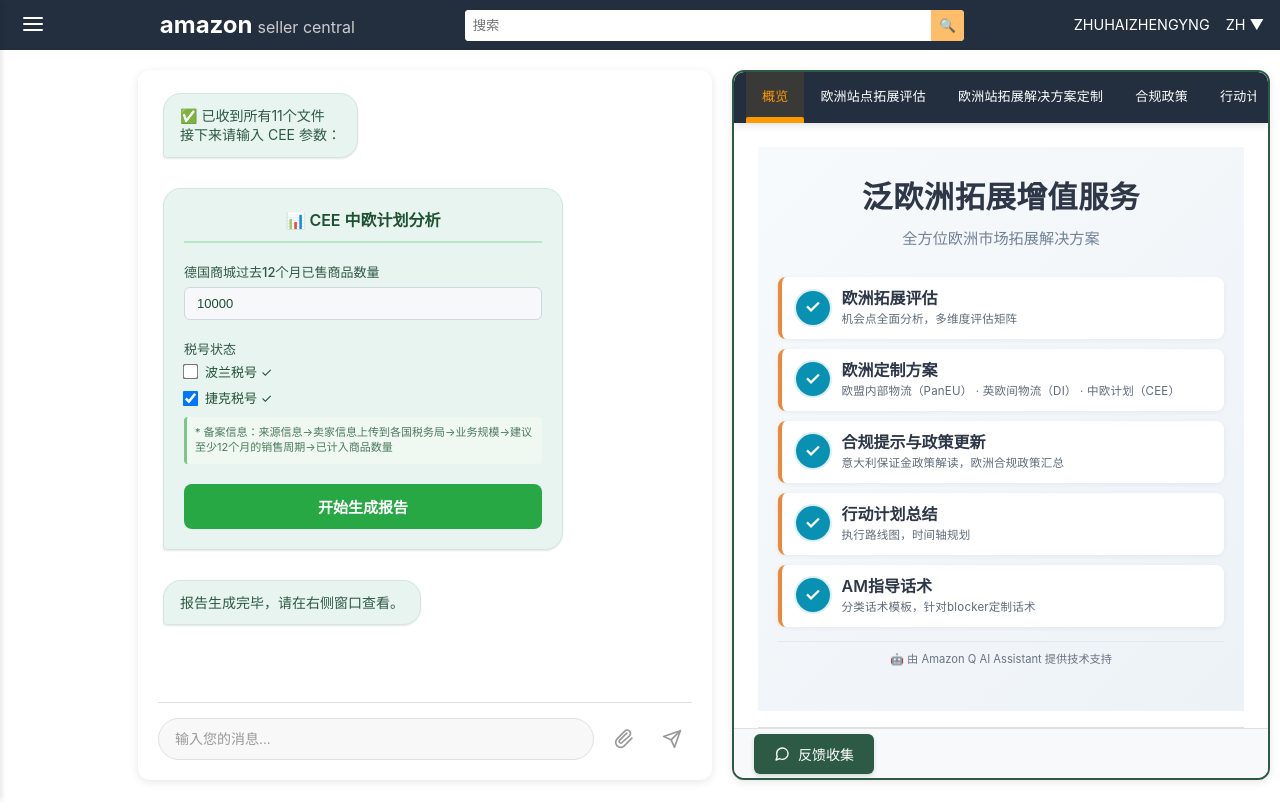
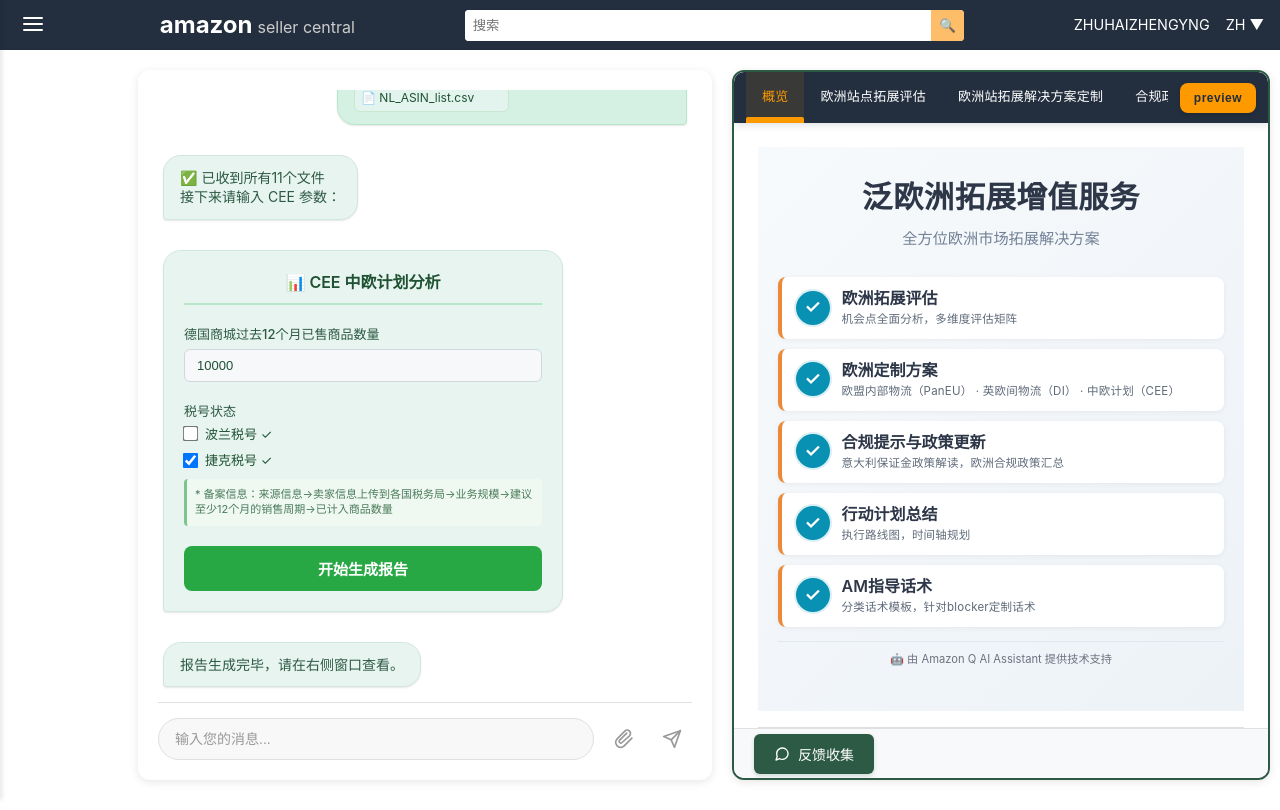
Before and after one commit to MaxLiu22/ecom-report-agent, a Vue app in the folder chat-agent-app/: page /yesterday in a window 1280 px wide. Built offline with nearby package versions, Linux system fonts and the light colour scheme.

Commit message:
历史报告，preview可以点击

```diff
--- a/chat-agent-app/src/components/Reports/ReportTab.vue
+++ b/chat-agent-app/src/components/Reports/ReportTab.vue
@@ -1,5 +1,5 @@
 <template>
-  <div class="report-frame" :class="{ 'floating-mode': showUniReport && !disablePreview }">
+  <div class="report-frame" :class="{ 'floating-mode': showUniReport && !disablePreview, 'fullscreen': showUniReport && previewFullScreen && !disablePreview }">
     <!-- Tab 导航栏 -->
     <div class="tab-navigation">
       <div class="tab-container">
@@ -305,6 +305,11 @@ export default {
       type: Boolean,
       default: false,
     },
+    // 是否在预览时使用全屏（100% 视口而不是 90vw/90vh 弹窗）
+    previewFullScreen: {
+      type: Boolean,
+      default: false,
+    },
     // PanEU 分析结果
     panEUResult: {
       type: Object,
@@ -441,8 +446,10 @@ export default {
     }
 
     // 打开浮层预览
-    const openFloatingPreview = () => { if (!props.disablePreview) showUniReport.value = true }
-    const closeFloating = () => { showUniReport.value = false }
+  const lockBodyScroll = () => { document.documentElement.style.overflow = 'hidden'; document.body.style.overflow = 'hidden' }
+  const unlockBodyScroll = () => { document.documentElement.style.overflow = ''; document.body.style.overflow = '' }
+  const openFloatingPreview = () => { if (!props.disablePreview) { showUniReport.value = true; if (props.previewFullScreen) lockBodyScroll() } }
+  const closeFloating = () => { showUniReport.value = false; unlockBodyScroll() }
     const togglePreview = () => { if (props.disablePreview) return; showUniReport.value ? closeFloating() : openFloatingPreview() }
 
     // 包装导出与邮件发送（调用隐藏 UniReport 实例）
@@ -941,6 +948,21 @@ export default {
   animation: popIn 0.35s ease;
   background: #fff;
 }
+/* 全屏模式覆盖尺寸、圆角与定位 */
+.report-frame.floating-mode.fullscreen {
+  top: 0;
+  left: 0;
+  width: 100vw;
+  height: 100vh;
+  transform: none;
+  border-radius: 0;
+  border: none;
+  box-shadow: none;
+  animation: fadeInFs .25s ease;
+}
+@keyframes fadeInFs { from { opacity:0; } to { opacity:1; } }
+.report-frame.floating-mode.fullscreen .tab-navigation { border-radius: 0; }
+.report-frame.floating-mode.fullscreen .floating-header { border-radius: 0; }
 @keyframes popIn {
   from {
     opacity: 0;
--- a/chat-agent-app/src/views/Yesterday.vue
+++ b/chat-agent-app/src/views/Yesterday.vue
@@ -321,7 +321,7 @@ onMounted(() => {
         </div>
 
         <div class="report-area">
-          <ReportTab :reportGenerated="reportGenerated" :disablePreview="true" />
+          <ReportTab :reportGenerated="reportGenerated" :disablePreview="false" />
         </div>
         <!-- 按键区域 -->
         <div class="button-area">
@@ -385,6 +385,7 @@ onMounted(() => {
   flex: 1;
   display: flex;
   gap: 20px;
+  min-height: 0; /* 允许子元素使用 flex 内部滚动 */
 }
 
 .left-panel {
@@ -396,17 +397,20 @@ onMounted(() => {
   display: flex;
   flex-direction: column;
   height: 100%;
+  overflow: hidden; /* 防止内部撑高父级 */
+  min-height: 0;
 }
 
 .message-container {
   display: flex;
   flex-direction: column;
   gap: 15px;
-  flex: 1;
+  flex: 1 1 auto;
   overflow-y: auto;
   overflow-x: hidden;
   padding: 0px 5px;
-  max-height: calc(100vh - 250px);
+  /* 移除固定 max-height，改由父级 flex 约束 */
+  min-height: 0;
   scroll-behavior: smooth;
 }
 
@@ -680,6 +684,7 @@ onMounted(() => {
   border: 2px solid #2d5a45;
   overflow: hidden;
   min-width: 0;
+  min-height: 0;
 }
 
 .report-area {
@@ -693,28 +698,18 @@ onMounted(() => {
   overflow: hidden; /* 自身不滚动，交由内部 tab-content 滚动 */
 }
 
-/* 让内部的 ReportTab 框架绝对填充，避免高度被内容撑开 */
-.report-area :deep(.report-frame) {
-  position: absolute;
-  inset: 0;
+/* 仅嵌入态（非浮层预览）下让内部充满并由 tab-content 滚动 */
+.report-area :deep(.report-frame:not(.floating-mode)) {
   display: flex;
   flex-direction: column;
   height: 100%;
-  width: 100%;
-  overflow: hidden; /* 防止双重滚动 */
+  overflow: hidden;
 }
-
-/* 仅内容区滚动 */
-.report-area :deep(.tab-content) {
+.report-area :deep(.report-frame:not(.floating-mode) .tab-content) {
   flex: 1 1 auto;
+  min-height: 0;
   overflow-y: auto;
   overflow-x: hidden;
-  min-height: 0;
-}
-
-/* 去掉可能的双层滚动条影响 */
-.report-area :deep(.content-panel) {
-  box-sizing: border-box;
 }
 
 /* 报告区域滚动条样式 */
```
